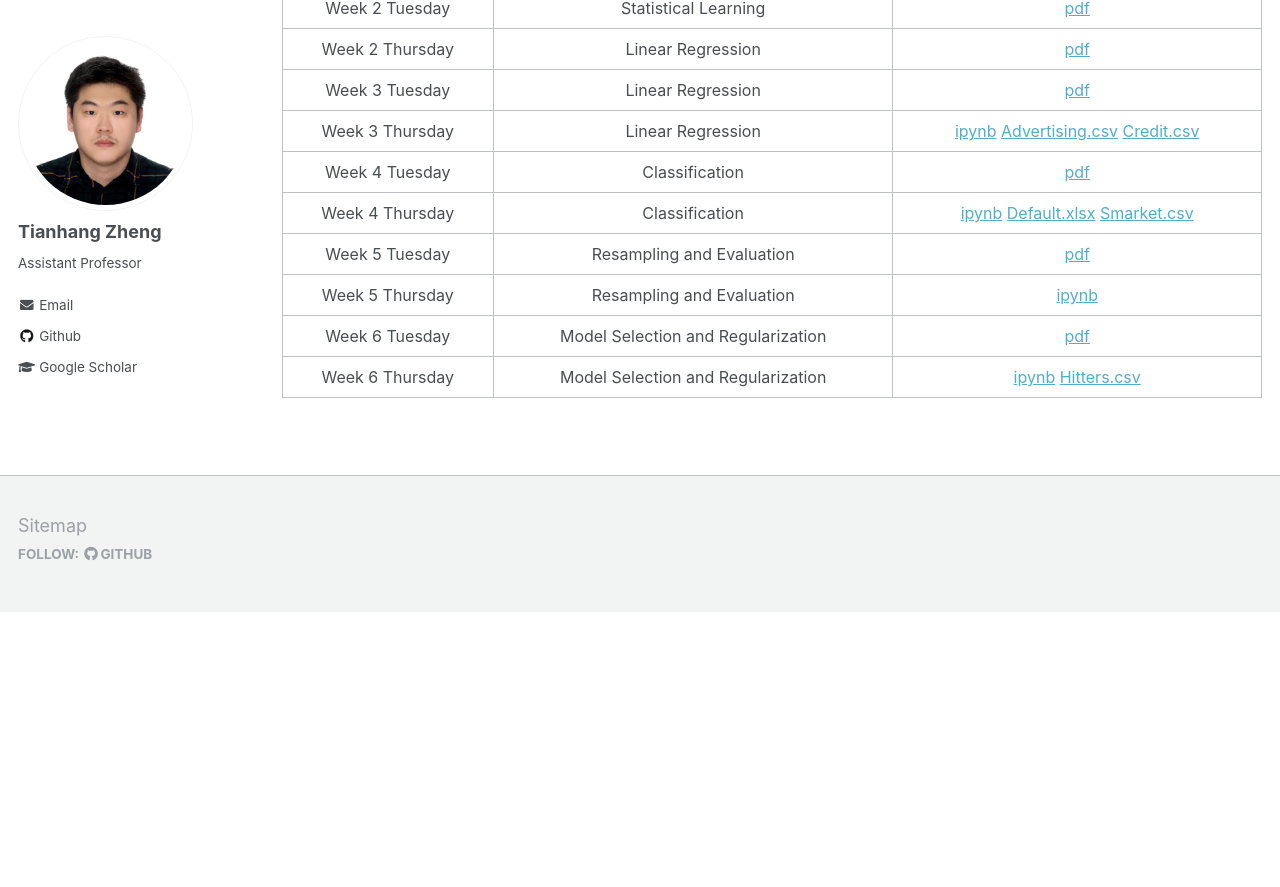
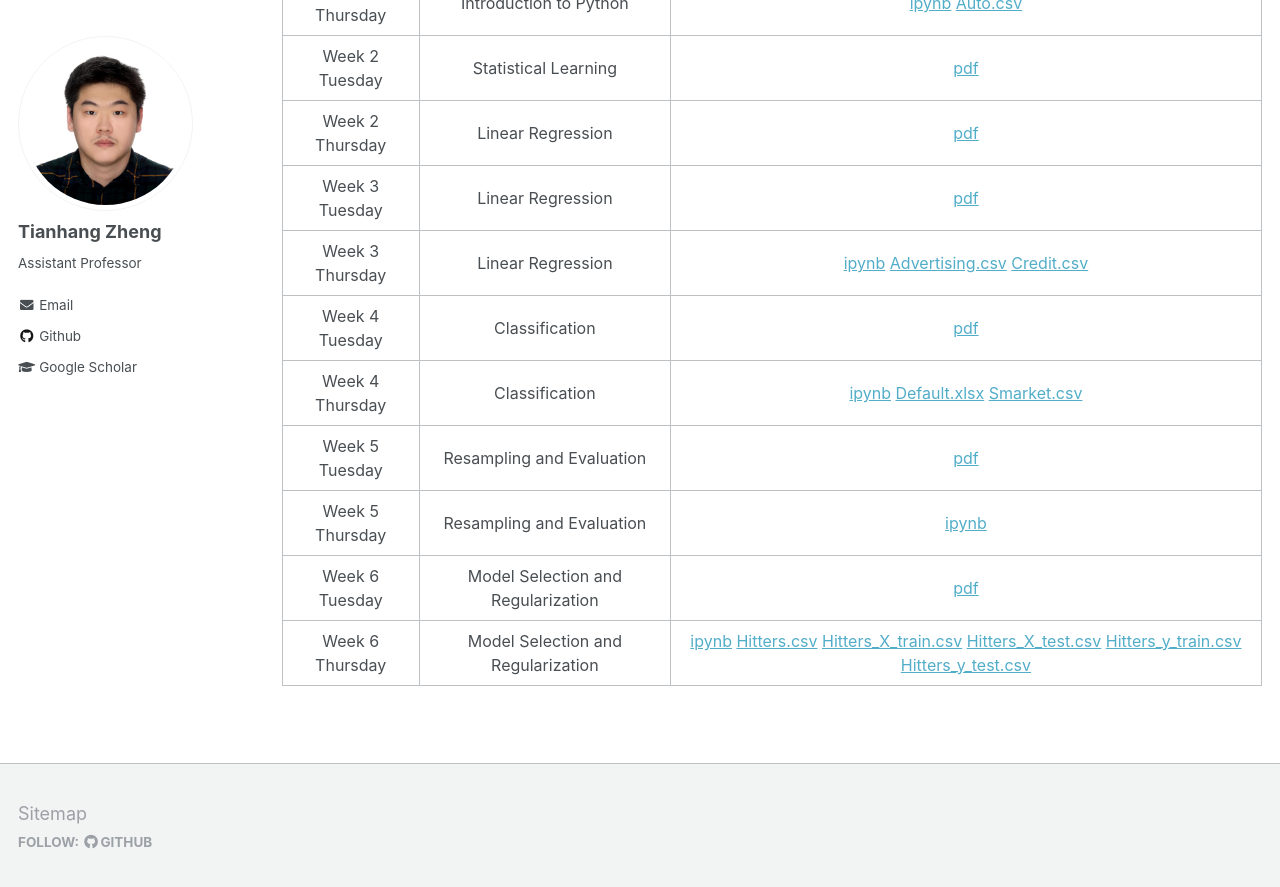
Before and after one commit to tianzheng4/tianzheng4.github.io, a Jekyll site: the page built from _umkc-teaching/2023-fall-teaching-1.md, in a window 1280 px wide and 900 px high, scrolled down 912 px. Shown: the top 887 px of the window. Built offline with Jekyll 4.4.1, drawn with Linux system fonts in a browser that asks for light colours; before the commit the page ends 1524 px from its top, so only the background shows below that.

Commit message:
add data

```diff
--- a/_umkc-teaching/2023-fall-teaching-1.md
+++ b/_umkc-teaching/2023-fall-teaching-1.md
@@ -51,7 +51,7 @@
 |    Week 5 Tuesday    |   Resampling and Evaluation  | [pdf](/umkc-teaching/slides/Lecture6.pdf)|
 |    Week 5 Thursday    |   Resampling and Evaluation  | <a href="/umkc-teaching/code/Resampling_and_Evaluation.ipynb" download>ipynb</a>|
 |    Week 6 Tuesday    |   Model Selection and Regularization  | [pdf](/umkc-teaching/slides/Lecture7.pdf)|
-|    Week 6 Thursday    |   Model Selection and Regularization  | <a href="/umkc-teaching/code/Model_Selection_and_Regularization.ipynb" download>ipynb</a> <a href="/umkc-teaching/code/data/Hitters.csv" download>Hitters.csv</a>|
+|    Week 6 Thursday    |   Model Selection and Regularization  | <a href="/umkc-teaching/code/Model_Selection_and_Regularization.ipynb" download>ipynb</a> <a href="/umkc-teaching/code/data/Hitters.csv" download>Hitters.csv</a> <a href="/umkc-teaching/code/data/Hitters_X_train.csv" download>Hitters_X_train.csv</a> <a href="/umkc-teaching/code/data/Hitters_X_test.csv" download>Hitters_X_test.csv</a> <a href="/umkc-teaching/code/data/Hitters_y_train.csv" download>Hitters_y_train.csv</a> <a href="/umkc-teaching/code/data/Hitters_y_test.csv" download>Hitters_y_test.csv</a>|
 
 
 
```
Also changed, not shown: 1 other file.
